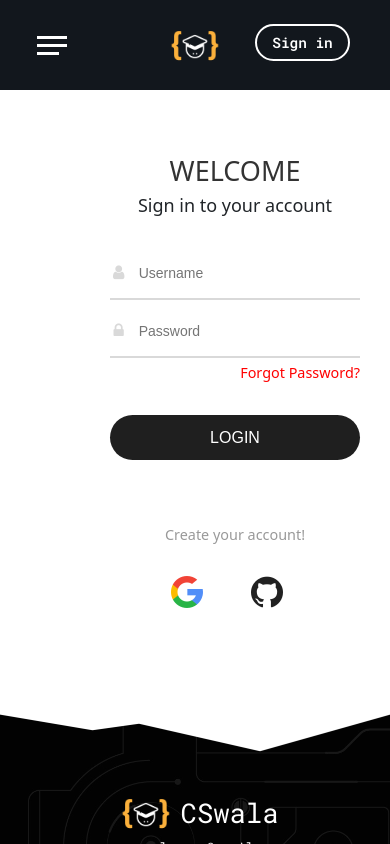
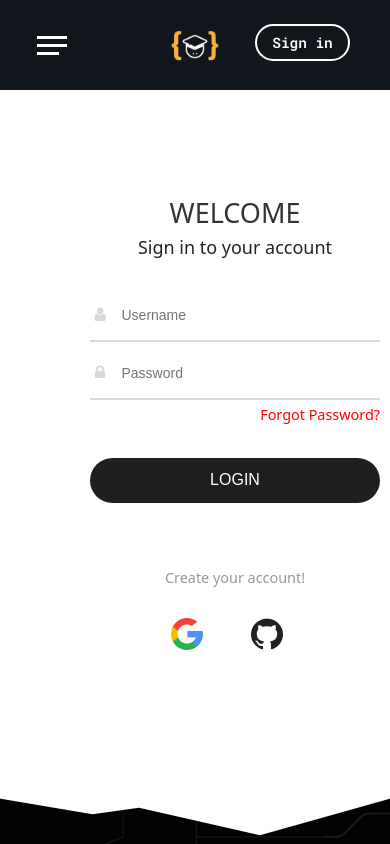
Before and after one commit to CSwala/CSwala-website, a React (Create React App) app: page /signin in a window 390 px wide. Shown: the top 844 px of the page. Built offline with nearby package versions, Linux system fonts and the light colour scheme.

Commit message:
issueFixed

```diff
--- a/src/pages/Login/login.css
+++ b/src/pages/Login/login.css
@@ -13,11 +13,12 @@
     justify-content: center;
     align-items: center;
     grid-gap :5rem;
-    padding: 0 2rem;
+    /* padding: 0 2rem; */
     border-radius: 20px;
     box-shadow: 1px 1px 28px 1px rgba(179,179,179,0.36);
     -webkit-box-shadow: 1px 1px 28px 1px rgba(179,179,179,0.36);
     -moz-box-shadow: 1px 1px 28px 1px rgba(179,179,179,0.36);
+	/* border: 1px solid purple; */
 }
 
 .illustration_img img{
@@ -25,6 +26,7 @@
   height: 60vh;
   margin-right: 20px;
   /* border: 2px solid blue; */
+  /* border: 2px solid rgb(150, 151, 86); */
 }
 .div ::placeholder{
   font-size: 14px;
@@ -46,7 +48,7 @@ form{
 	width: 25vw;
   /* height: 100vh; */
   /* border: 2px solid red; */
-  padding: 20px;
+
 }
 
 .login-content h2{
@@ -217,11 +219,27 @@ a:hover{
 }
 
 
-@media screen and (max-width: 1050px){
+@media screen and (max-width: 1100px){
 	.container{
 		grid-gap: 5rem;
-    width: 70vw;
-    height: 70vh;
+    width: 80vw;
+    height: 80vh;
+    display:flex;
+    flex-direction: row;
+    justify-content: center;
+    align-items: center;
+    grid-gap :5rem;
+    padding: 0 2rem;
+    box-shadow: none;
+    -webkit-box-shadow: none;
+    -moz-box-shadow: none;
+	}
+}
+@media screen and (max-width: 1200px){
+	.container{
+		grid-gap: 5rem;
+    width: 90vw;
+    height: 90vh;
     display:flex;
     flex-direction: row;
     justify-content: center;
@@ -238,22 +256,10 @@ a:hover{
 	form{
 		width: 290px;
 	}
-
-	.login-content h2{
-        font-size: 2.4rem;
-        margin: 8px 0;
-	}
-
-	.illustration_img img{
-		width: 400px;
-	}
-}
-
-@media screen and (max-width: 900px){
 	.container{
 		grid-template-columns: 1fr;
-    width: 70vw;
-    height: 70vh;
+    width: 80vw;
+    height: 90vh;
     display:flex;
     flex-direction: row;
     justify-content: center;
@@ -271,5 +277,41 @@ a:hover{
 
 	.login-content{
 		justify-content: center;
+
+	}
+
+	.login-content h2{
+        font-size: 2.4rem;
+        margin: 8px 0;
+	}
+
+	.illustration_img img{
+		width: 400px;
 	}
 }
+
+@media screen and (max-width: 900px){
+	.container{
+		grid-template-columns: 1fr;
+    width: 80vw;
+    height: 80vh;
+    display:flex;
+    flex-direction: row;
+    justify-content: center;
+    align-items: center;
+    grid-gap :5rem;
+    padding: 0 2rem;
+    box-shadow: none;
+    -webkit-box-shadow: none;
+    -moz-box-shadow: none;
+	}
+
+	.illustration_img img{
+		display: none;
+	}
+
+	.login-content{
+		justify-content: center;
+
+	}
+}
```
